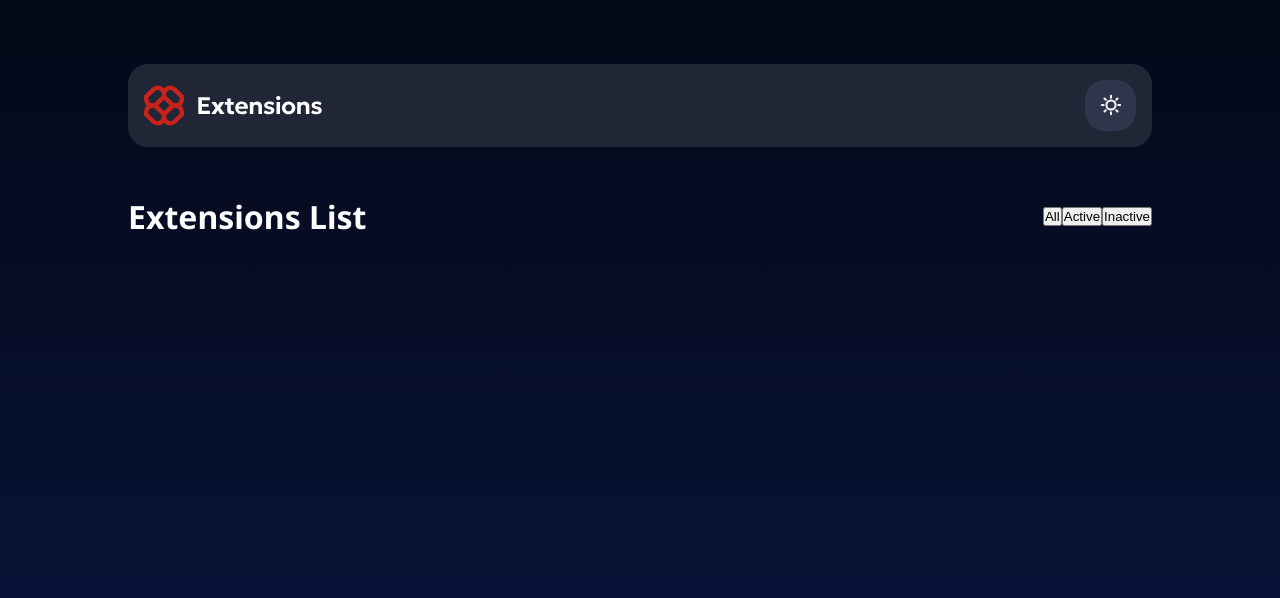
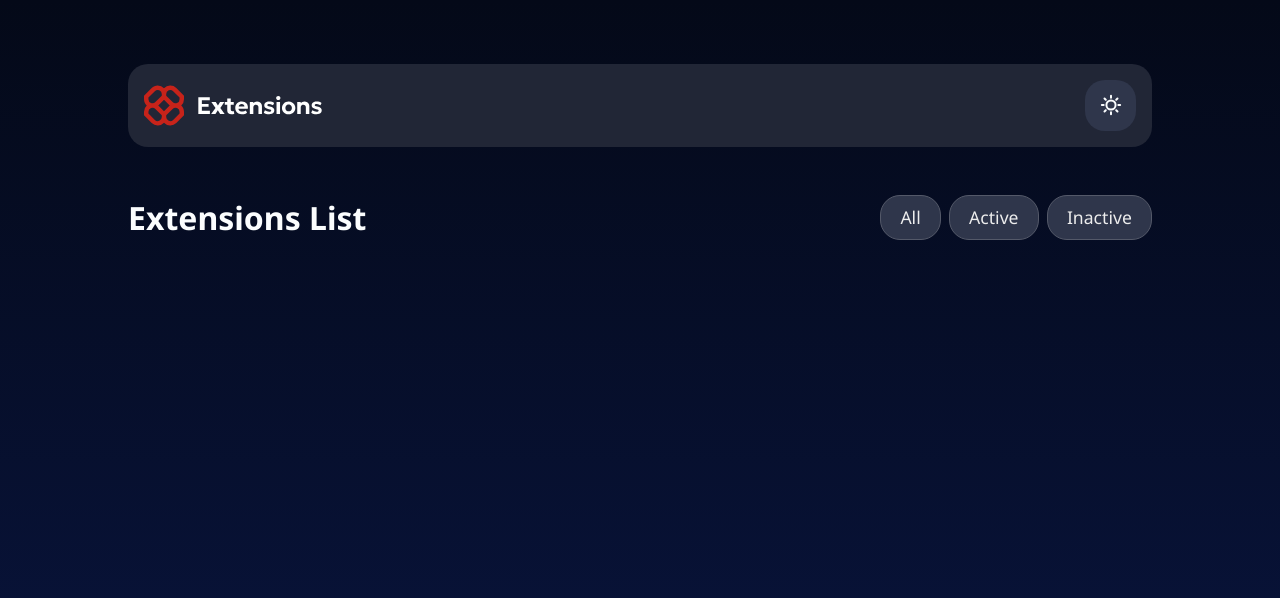
Before and after one commit to Clipzorama/Browser-Extension-Design, a React (Vite) app in the folder Browser-Extension-Design/: page / in a window 1280 px wide. Shown: the top 598 px of the page. Built offline with nearby package versions, Linux system fonts and the light colour scheme.

Commit message:
new mods

```diff
--- a/Browser-Extension-Design/src/App.css
+++ b/Browser-Extension-Design/src/App.css
@@ -28,10 +28,10 @@
     padding: 0;
     margin: 0;
     box-sizing: border-box;
+    font-family: "Noto Sans", sans-serif;
   }
 
   body {
-    font-family: "Noto Sans", sans-serif;
     background-image: linear-gradient(to bottom, #040918, #091540);
     background-repeat: no-repeat;
     background-size: cover;
--- a/Browser-Extension-Design/src/App.jsx
+++ b/Browser-Extension-Design/src/App.jsx
@@ -8,8 +8,6 @@ function App() {
     <div className="app-container">
       <Header />
       <FilterBar />
-
-
     </div>
   );
 }
--- a/Browser-Extension-Design/src/styles/FilterBar.css
+++ b/Browser-Extension-Design/src/styles/FilterBar.css
@@ -1,3 +1,6 @@
+/*  400, 500, 700 */
+
+
 .filter-container {
     display: flex;
     justify-content: space-between;
@@ -11,20 +14,20 @@
 
 .btn-container {
     display: flex;
+    gap: 0.5rem;
 }
 
 .btn-container > button {
-
+    background-color: hsl(225, 23%, 24%);
+    border-radius: 20px;
+    padding: 0.6rem 1.2rem;
+    border: 1px solid var(--neutral-600);
+    cursor: pointer;
+    color: hsl(0, 0%, 93%);
+    font-size: 1.1rem;
+    transition: 0.3s ease;
 }
 
-.all {
-
+.btn-container > button:hover {
+    background-color: var(--neutral-600);
 }
-
-.active {
-
-}
-
-.inactive {
-
-}
--- a/Browser-Extension-Design/src/styles/Header.css
+++ b/Browser-Extension-Design/src/styles/Header.css
@@ -22,4 +22,9 @@
     padding: 0.9rem;
     border-radius: 20px;
     cursor: pointer;
+    transition: 0.3s ease;
 }
+
+.toggler:hover {
+    background-color: var(--neutral-600);
+}
```
